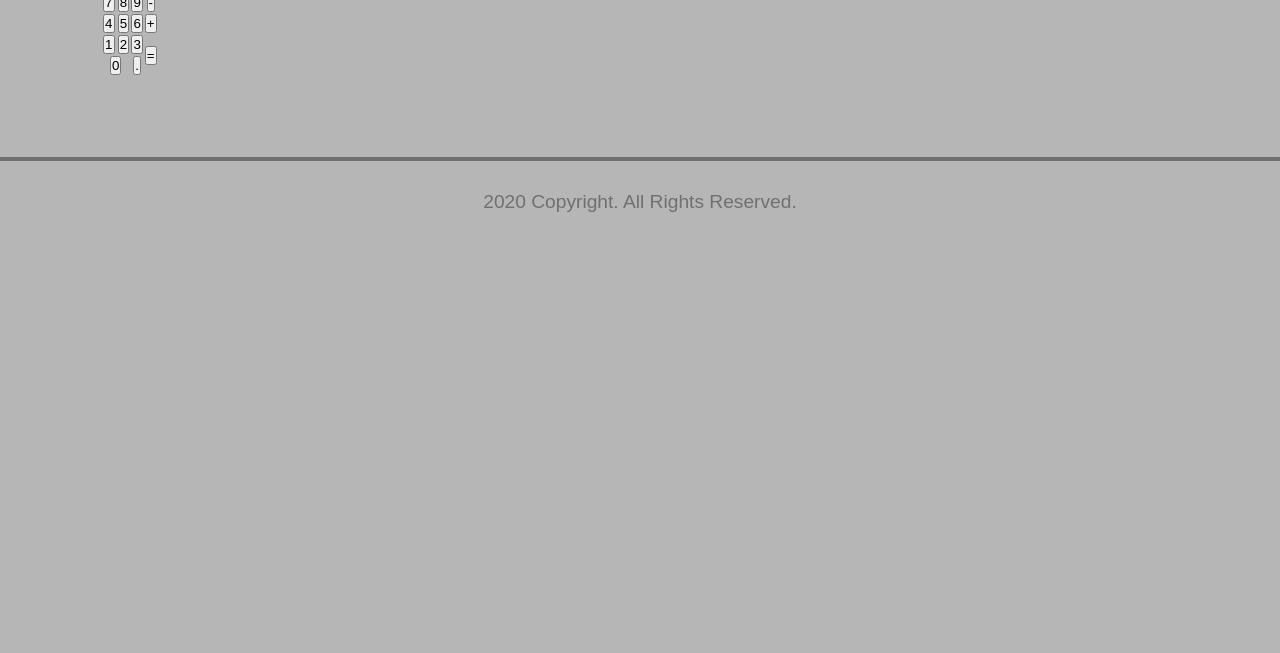
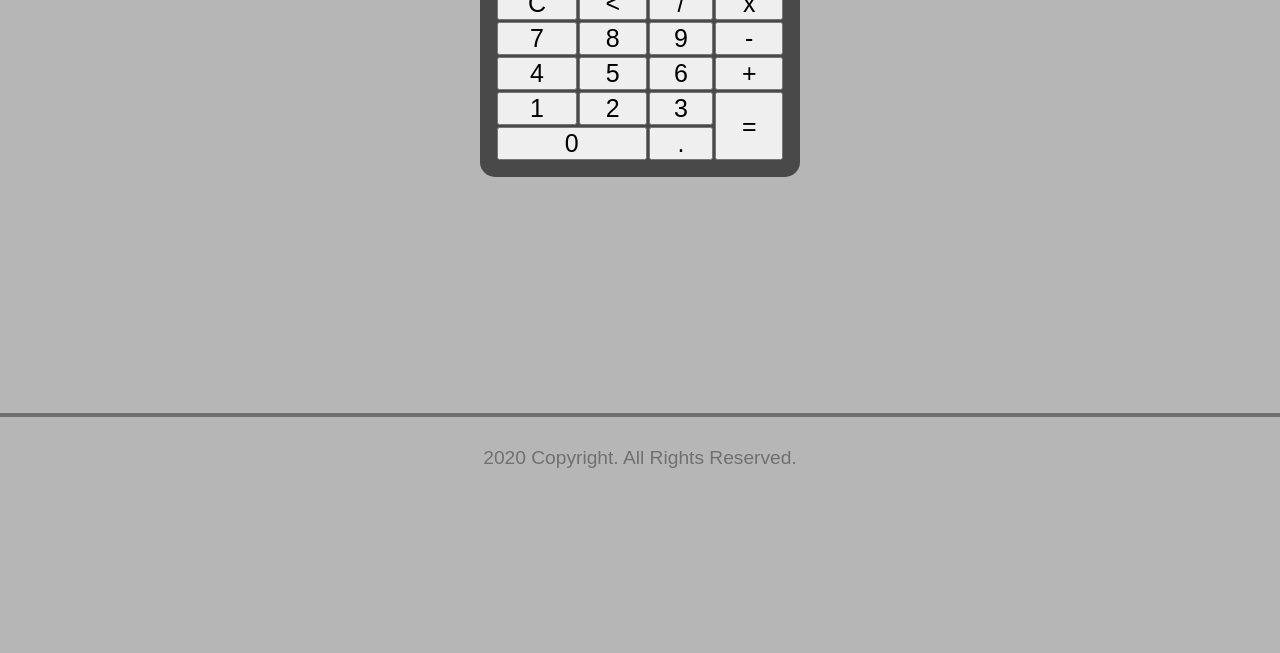
Before and after one commit to DouglasB19/CalculadoraNodejs, a website: page index.html in a window 1280 px wide. Shown: the part 147-800 px from the top of the page. Drawn offline with Linux system fonts and the light colour scheme.

Commit message:
html calcu1 commit

```diff
--- a/css/index.css
+++ b/css/index.css
@@ -101,17 +101,43 @@ button.active{
     color: #fff;
 }
 
+.fundo-calcu{
+    min-height: 400px;
+    padding: 0 300px 0 300px;
+}
+
 .calculadora{
+    width: 50%;
     text-align: center;
     position: relative;
     left: calc(50% - 100px);
     right: calc(50% - 100px);
     transform: translateX(calc(-50% + 100px));
+    background-color: rgb(73, 73, 73);
+    border-radius: 15px;
+    padding: 15px;
 }
 
 .calculadora h1:hover{
     color: #ff0000;
     opacity: .6;
+}
+
+table{
+    width: 100%;
+    height: 100%;
+}
+
+tr{
+    width: 25%;
+    height: 25%;
+}
+
+.button{
+    width: 100%;
+    height: 100%;
+    font-size: 25px;
+    /*margin: 5px 5px;*/
 }
 
 form input,
@@ -320,6 +346,11 @@ tbody, tr, .contact{
     }
 }
 
+.fundo-calcu{
+    min-height: 400px;
+    padding: 0 25% 0 25%;
+}
+
 .show{
     display: block;
 }
```
